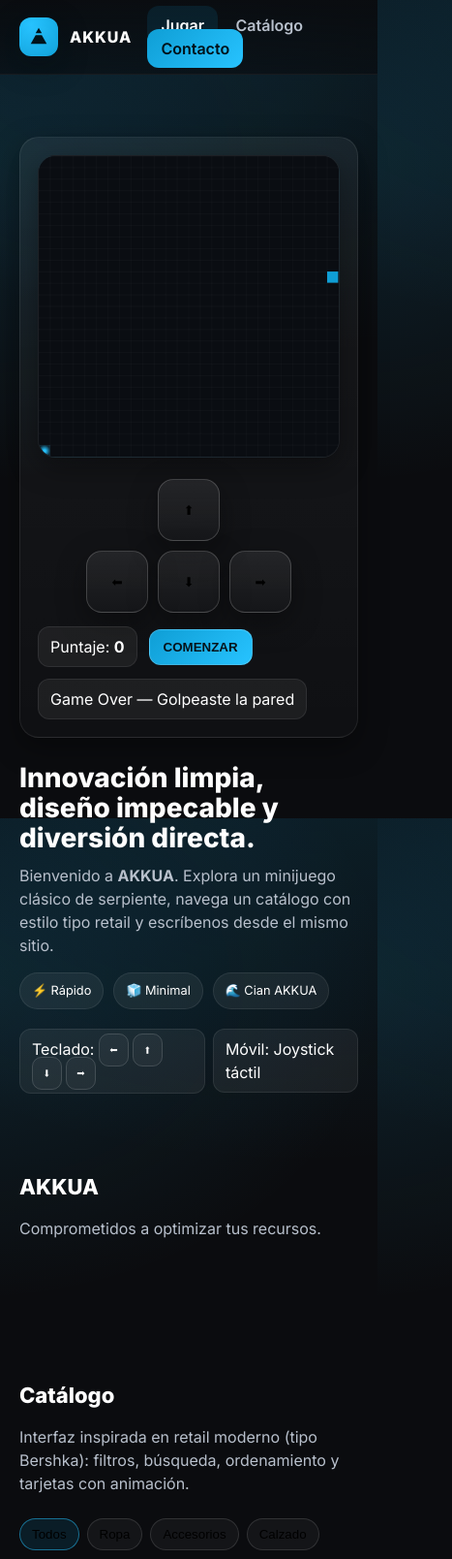
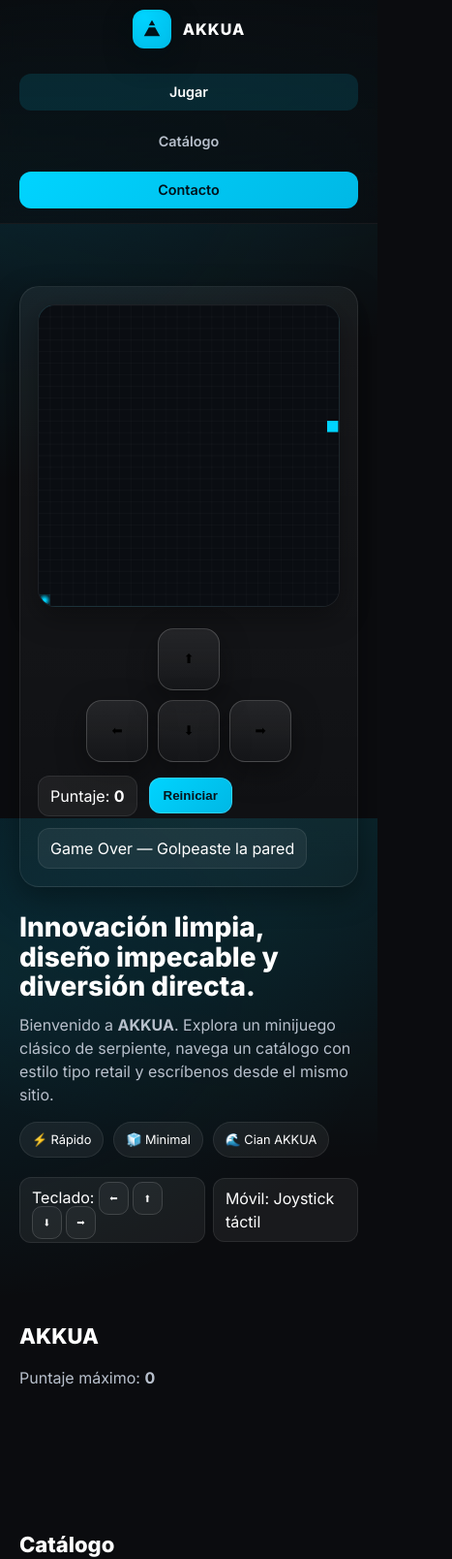
Before and after one commit to Ethern-AI/GAME, a plain HTML site: page index.html in a window 390 px wide. Shown: the top 1608 px of the page at 97% size, 467 px wide, since content can reach past the window. Drawn offline with Linux system fonts and the light colour scheme.

Commit message:
Update index.html

```diff
--- a/index.html
+++ b/index.html
@@ -14,8 +14,8 @@
       --bg-soft:#12141a;       /* negro suave */
       --fg:#ffffff;            /* blanco */
       --muted:#b8c0cc;         /* gris claro */
-      --cyan:#0F9ED5;          /* azul cian de marca */
-      --cyan-2:#27c3ff;
+      --cyan:#00D4FF;          /* azul cian más intenso */
+      --cyan-2:#00B8E5;        /* cian más oscuro para contraste */
       --card:#0f1218;
       --ok:#29cc74;
       --danger:#ff5a79;
@@ -27,8 +27,8 @@
     body{
       margin:0;
       font-family: Inter, system-ui, -apple-system, Segoe UI, Roboto, "Helvetica Neue", Arial, "Apple Color Emoji", "Segoe UI Emoji";
-      background: radial-gradient(1200px 800px at 80% -10%, rgba(15,158,213,.15), transparent 55%),
-                  radial-gradient(800px 600px at -10% 20%, rgba(39,195,255,.12), transparent 55%),
+      background: radial-gradient(1200px 800px at 80% -10%, rgba(0,212,255,.15), transparent 55%),
+                  radial-gradient(800px 600px at -10% 20%, rgba(0,184,229,.12), transparent 55%),
                   var(--bg);
       color:var(--fg);
       line-height:1.5;
@@ -42,7 +42,7 @@
     #loader.hidden{opacity:0; visibility:hidden}
     .spinner{
       width:72px; height:72px; border-radius:50%; border:4px solid rgba(255,255,255,.12); border-top-color:var(--cyan);
-      animation:spin 1s linear infinite; position:relative; box-shadow:0 0 0 6px rgba(15,158,213,.08) inset;
+      animation:spin 1s linear infinite; position:relative; box-shadow:0 0 0 6px rgba(0,212,255,.08) inset;
     }
     .spinner::after{
       content:"AKKUA"; position:absolute; inset:auto 0 -28px 0; text-align:center; font-weight:700; font-size:.8rem; color:var(--muted);
@@ -58,18 +58,26 @@
     }
     .nav{
       max-width:1200px; margin:0 auto; display:flex; align-items:center; justify-content:space-between; gap:16px; padding:14px 20px;
+      flex-wrap: wrap;
     }
     .brand{display:flex; align-items:center; gap:12px; text-decoration:none; color:var(--fg)}
     .logo{
-      width:40px; height:40px; border-radius:12px; background: radial-gradient(120% 120% at 30% 20%, var(--cyan-2), var(--cyan));
+      width:40px; height:40px; border-radius:12px; background: radial-gradient(120% 120% at 30% 20%, var(--cyan), var(--cyan-2));
       display:grid; place-items:center; box-shadow:var(--shadow);
     }
-    .logo svg{filter:drop-shadow(0 6px 16px rgba(39,195,255,.35))}
+    .logo svg{filter:drop-shadow(0 6px 16px rgba(0,212,255,.35))}
     .brand span{font-weight:800; letter-spacing:.06em}
+    nav {
+      display: flex;
+      flex-wrap: wrap;
+      justify-content: center;
+      gap: 8px;
+    }
     nav a{
       color:var(--muted); text-decoration:none; font-weight:600; padding:10px 14px; border-radius:12px; transition:all .2s ease;
+      white-space: nowrap;
     }
-    nav a:hover, nav a.active{color:var(--fg); background:rgba(15,158,213,.12)}
+    nav a:hover, nav a.active{color:var(--fg); background:rgba(0,212,255,.12)}
     .cta{background:linear-gradient(135deg, var(--cyan), var(--cyan-2)); color:#02121a !important;}
 
     /* ---------- Hero ---------- */
@@ -96,25 +104,27 @@
     .key{font-family: ui-monospace, SFMono-Regular, Menlo, Monaco, Consolas, "Liberation Mono", "Courier New", monospace; font-weight:700; font-size:.9rem; padding:8px 10px; border-radius:10px; border:1px solid rgba(255,255,255,.14); background:rgba(255,255,255,.04)}
 
     .game-area{display:grid; grid-template-columns:1fr; gap:14px}
-    canvas#board{width:100%; max-width:520px; aspect-ratio:1/1; border-radius:18px; background:radial-gradient(600px 400px at 10% 0%, rgba(15,158,213,.10), transparent 60%), #0a0d12; border:1px solid rgba(255,255,255,.08); box-shadow:var(--shadow)}
+    canvas#board{width:100%; max-width:520px; aspect-ratio:1/1; border-radius:18px; background:radial-gradient(600px 400px at 10% 0%, rgba(0,212,255,.10), transparent 60%), #0a0d12; border:1px solid rgba(255,255,255,.08); box-shadow:var(--shadow)}
 
     /* Joystick */
     .joystick{display:none; gap:10px; user-select:none}
     .joy-row{display:flex; justify-content:center; gap:10px}
     .joy-btn{width:64px; height:64px; border-radius:16px; display:grid; place-items:center; border:1px solid rgba(255,255,255,.18); background:linear-gradient(180deg, rgba(255,255,255,.08), rgba(255,255,255,.02)); box-shadow:var(--shadow); touch-action:manipulation; -webkit-tap-highlight-color: transparent}
-    .joy-btn:active{transform:scale(.98); background:rgba(15,158,213,.12); border-color:rgba(39,195,255,.6)}
+    .joy-btn:active{transform:scale(.98); background:rgba(0,212,255,.12); border-color:rgba(0,212,255,.6)}
     .joy-btn svg{opacity:.9}
     @media (max-width: 860px){
       .hero{grid-template-columns:1fr;}
       .joystick{display:grid; padding-top:8px}
       .hero .panel{order:-1}
+      .nav { justify-content: center; }
+      nav { margin-top: 10px; }
     }
 
     /* ---------- CATÁLOGO ---------- */
     .catalog-top{display:flex; gap:12px; align-items:center; justify-content:space-between; flex-wrap:wrap}
     .filters{display:flex; gap:8px; flex-wrap:wrap}
     .chip{padding:8px 12px; border-radius:999px; border:1px solid rgba(255,255,255,.12); background:rgba(255,255,255,.04); cursor:pointer; transition:.2s}
-    .chip.active, .chip:hover{background:rgba(15,158,213,.12); border-color:rgba(39,195,255,.5)}
+    .chip.active, .chip:hover{background:rgba(0,212,255,.12); border-color:rgba(0,212,255,.5)}
     .search{display:flex; gap:8px; align-items:center; background:rgba(255,255,255,.06); border:1px solid rgba(255,255,255,.12); padding:8px 12px; border-radius:12px}
     .search input, .select{all:unset; color:var(--fg)}
     .select{padding:8px 12px; border:1px solid rgba(255,255,255,.12); border-radius:12px; background:rgba(255,255,255,.04)}
@@ -123,7 +133,7 @@
     .card{grid-column: span 3; background:linear-gradient(180deg, rgba(255,255,255,.06), rgba(255,255,255,.02)); border:1px solid rgba(255,255,255,.08); border-radius:18px; overflow:hidden; position:relative; transition:transform .2s ease, box-shadow .2s ease}
     .card:hover{transform:translateY(-4px); box-shadow:0 20px 40px rgba(0,0,0,.35)}
     .thumb{aspect-ratio:4/5; background:
-      radial-gradient(150% 120% at 80% 10%, rgba(39,195,255,.25), transparent 40%),
+      radial-gradient(150% 120% at 80% 10%, rgba(0,212,255,.25), transparent 40%),
       linear-gradient(135deg, #0a0e14, #0f141b);
       display:grid; place-items:center}
     .thumb span{font-size:2.4rem; opacity:.25}
@@ -148,6 +158,42 @@
     .btn{display:inline-flex; align-items:center; gap:8px; padding:10px 14px; border-radius:12px; border:1px solid rgba(255,255,255,.18); background:linear-gradient(135deg, var(--cyan), var(--cyan-2)); color:#07131a; font-weight:800; cursor:pointer}
 
     footer{padding:50px 20px; text-align:center; color:var(--muted)}
+
+    /* Media queries para diseño responsive */
+    @media (max-width: 768px) {
+      .contact-grid {
+        grid-template-columns: 1fr;
+      }
+
+      .nav {
+        flex-direction: column;
+        padding: 10px 20px;
+      }
+
+      nav {
+        width: 100%;
+        justify-content: space-around;
+        margin-top: 10px;
+      }
+
+      nav a {
+        padding: 8px 12px;
+        font-size: 0.9rem;
+      }
+    }
+
+    @media (max-width: 480px) {
+      nav {
+        flex-direction: column;
+        align-items: center;
+      }
+
+      nav a {
+        width: 100%;
+        text-align: center;
+        margin-bottom: 5px;
+      }
+    }
   </style>
 </head>
 <body>
@@ -207,7 +253,7 @@
         </div>
         <div class="game-ui">
           <span class="pill">Puntaje: <strong id="score">0</strong></span>
-          <button id="restart" class="btn" type="button">COMENZAR</button>
+          <button id="restart" class="btn" type="button">Reiniciar</button>
           <span class="pill" id="status">Listo 🎮</span>
         </div>
       </div>
@@ -217,7 +263,7 @@
   <!-- JUGAR -->
   <section id="jugar" aria-labelledby="jugar-title">
     <h2 id="jugar-title">AKKUA</h2>
-    <p class="section-sub">Comprometidos a optimizar tus recursos.</p>
+    <p class="section-sub">Puntaje máximo: <strong id="high-score">0</strong></p>
   </section>
 
   <!-- CATÁLOGO -->
@@ -308,6 +354,7 @@
     const canvas = document.getElementById('board');
     const ctx = canvas.getContext('2d');
     const scoreEl = document.getElementById('score');
+    const highScoreEl = document.getElementById('high-score');
     const statusEl = document.getElementById('status');
     const restartBtn = document.getElementById('restart');
     const joystick = document.getElementById('joystick');
@@ -316,6 +363,8 @@
     const cells = canvas.width / grid; // asume cuadrado
 
     let snake, dir, food, speed, running, tick, last;
+    let highScore = localStorage.getItem('snakeHighScore') || 0;
+    highScoreEl.textContent = highScore;
 
     function init(){
       snake = [{x:10, y:10}];
@@ -358,7 +407,16 @@
       snake.unshift(head);
       // comer
       if(head.x === food.x && head.y === food.y){
-        const n = parseInt(scoreEl.textContent,10) + 1; scoreEl.textContent = String(n);
+        const n = parseInt(scoreEl.textContent,10) + 1;
+        scoreEl.textContent = String(n);
+
+        // Actualizar puntaje máximo si es necesario
+        if (n > highScore) {
+          highScore = n;
+          highScoreEl.textContent = highScore;
+          localStorage.setItem('snakeHighScore', highScore);
+        }
+
         speed = Math.max(50, speed - 3);
         placeFood();
       } else {
@@ -380,14 +438,14 @@
 
       // comida
       const g = ctx.createRadialGradient(food.x*grid+10, food.y*grid+10, 2, food.x*grid+10, food.y*grid+10, 10);
-      g.addColorStop(0, 'rgba(39,195,255,1)');
-      g.addColorStop(1, 'rgba(39,195,255,.15)');
+      g.addColorStop(0, 'rgba(0,212,255,1)');
+      g.addColorStop(1, 'rgba(0,212,255,.15)');
       ctx.fillStyle = g; ctx.fillRect(food.x*grid, food.y*grid, grid, grid);
 
       // serpiente
       for(let i=0;i<snake.length;i++){
         const s = snake[i];
-        ctx.fillStyle = i===0? '#0F9ED5' : 'rgba(39,195,255,.75)';
+        ctx.fillStyle = i===0? '#00D4FF' : 'rgba(0,212,255,.75)';
         ctx.fillRect(s.x*grid, s.y*grid, grid-1, grid-1);
       }
     }
```
